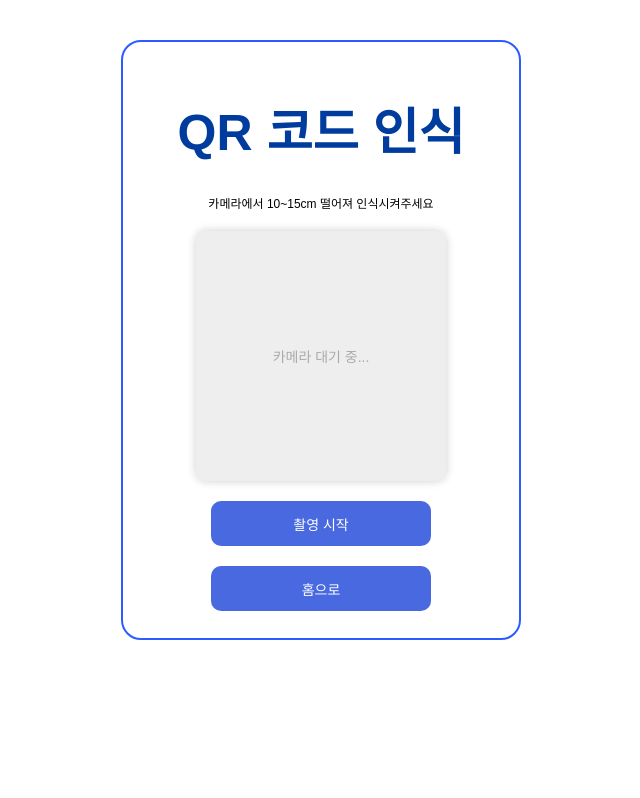
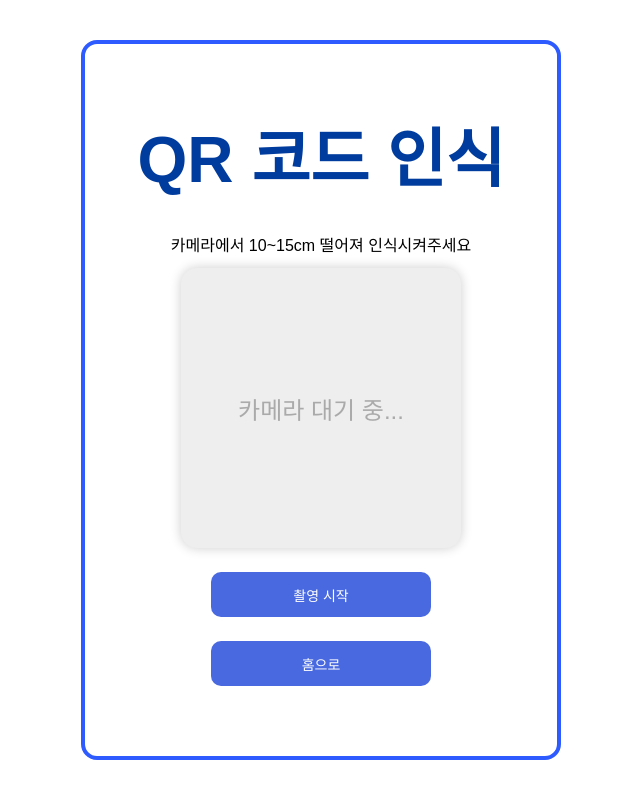
Before and after one commit to SSCC-Library/SSCCtal-FE.kiosk, a React (Vite) app: page /#/qrscan in a window 1280 px wide. Shown: the whole page, without its empty margins (319-959 px from the left). Built offline with nearby package versions, Linux system fonts and the light colour scheme; no server answers; sample sign-in values are in the browser's storage.

Commit message:
design: qr스캔 페이지 디자인 변경 (#29)

```diff
--- a/src/components/video_stream.css
+++ b/src/components/video_stream.css
@@ -1,11 +1,11 @@
 .video-container {
-	width: 250px;
-	height: 250px;
+	width: 35em;
+	height: 35em;
 	display: flex;
 	justify-content: center;
 	align-items: center;
-	border-radius: 10px;
-	box-shadow: 0 0 10px rgba(0, 0, 0, 0.2);
+	border-radius: 2em;
+	box-shadow: 0 0 1.5em rgba(0, 0, 0, 0.2);
 	background: #eee;
 	flex-shrink: 0;
 }
@@ -17,12 +17,12 @@
 	justify-content: center;
 	align-items: center;
 	color: #aaa;
-	font-size: 14px;
+	font-size: 3em;
 }
 
 .video-container img {
 	width: 100%;
 	height: auto;
-	border-radius: 10px;
-	box-shadow: 0 0 10px rgba(0, 0, 0, 0.2);
+	border-radius: 2em;
+	box-shadow: 0 0 1.5em rgba(0, 0, 0, 0.2);
 }
--- a/src/pages/qrscan/qr_page.jsx
+++ b/src/pages/qrscan/qr_page.jsx
@@ -1,15 +1,12 @@
 import QRForm from './qr_form';
 import './qrscan.css';
-
+import { PageContainer } from '@/components/page_container';
 function QRPage() {
 	return (
-		<div className="qrscan-page">
-			<div className="qrscan-container">
-				<div className="qrscan-title">QR 코드 인식</div>
-				<div className="qrscan-label">카메라에서 10~15cm 떨어져 인식시켜주세요</div>
-				<QRForm />
-			</div>
-		</div>
+		<PageContainer title="QR 코드 인식" title_color="#003c9e">
+			<div className="qrscan-label">카메라에서 10~15cm 떨어져 인식시켜주세요</div>
+			<QRForm />
+		</PageContainer>
 	);
 }
 
--- a/src/pages/qrscan/qrscan.css
+++ b/src/pages/qrscan/qrscan.css
@@ -1,55 +1,23 @@
-.qrscan-container {
-	width: 400px;
-	height: 600px;
-	margin: 40px auto 0 auto;
-	background: #fff;
-	border: 2px solid #2e5bff;
-	border-radius: 20px;
-	box-sizing: border-box;
-	font-family: 'Noto Sans KR', sans-serif;
-
-	display: flex;
-	flex-direction: column;
-	align-items: center;
-}
-
-.qrscan-title {
-	margin-top: 50px;
-	font-weight: 700;
-	font-size: 50px;
-	color: #003c9e;
-}
-
 .qrscan-label {
-	margin-top: 30px;
-	font-size: 12px;
+	margin-top: 2em;
+	font-size: 2em;
 	color: #000000;
 }
 
 .qrscan-button-container {
 	display: flex;
 	flex-direction: column;
-	gap: 20px;
+	gap: 3em;
 	justify-content: center;
 	align-items: center;
-	margin-top: 20px;
-}
-
-.manual-input {
-	width: 300px;
-	padding: 12px;
-	margin-bottom: 15px;
-	border: 1px solid #ccc;
-	border-radius: 4px;
-	font-size: 16px;
-	text-align: center;
+	margin-top: 3em;
 }
 
 .button-group {
 	display: flex;
-	gap: 15px;
+	gap: 2.25em;
 	justify-content: center;
-	margin-top: 10px;
+	margin-top: 1.5em;
 }
 
 .manual-input-overlay {
@@ -68,9 +36,9 @@
 	left: 50%;
 	transform: translate(-50%, -50%);
 	background: white;
-	padding: 30px;
-	border-radius: 8px;
-	box-shadow: 0 4px 10px rgba(0, 0, 0, 0.3);
+	padding: 4em;
+	border-radius: 1.5em;
+	box-shadow: 0 1em 2em rgba(0, 0, 0, 0.3);
 	display: flex;
 	flex-direction: column;
 	align-items: center;
@@ -79,11 +47,11 @@
 
 .close-button {
 	position: absolute;
-	top: 1px;
-	right: 1px;
+	top: 0.1em;
+	right: 0.1em;
 	background: transparent;
 	border: none;
-	font-size: 20px;
+	font-size: 3em;
 	cursor: pointer;
 	color: #333;
 	transition: color 0.2s ease;
@@ -99,5 +67,5 @@
 	display: flex;
 	flex-direction: column;
 	align-items: center;
-	padding: 20px 0;
+	padding: 1.5em 0;
 }
```
